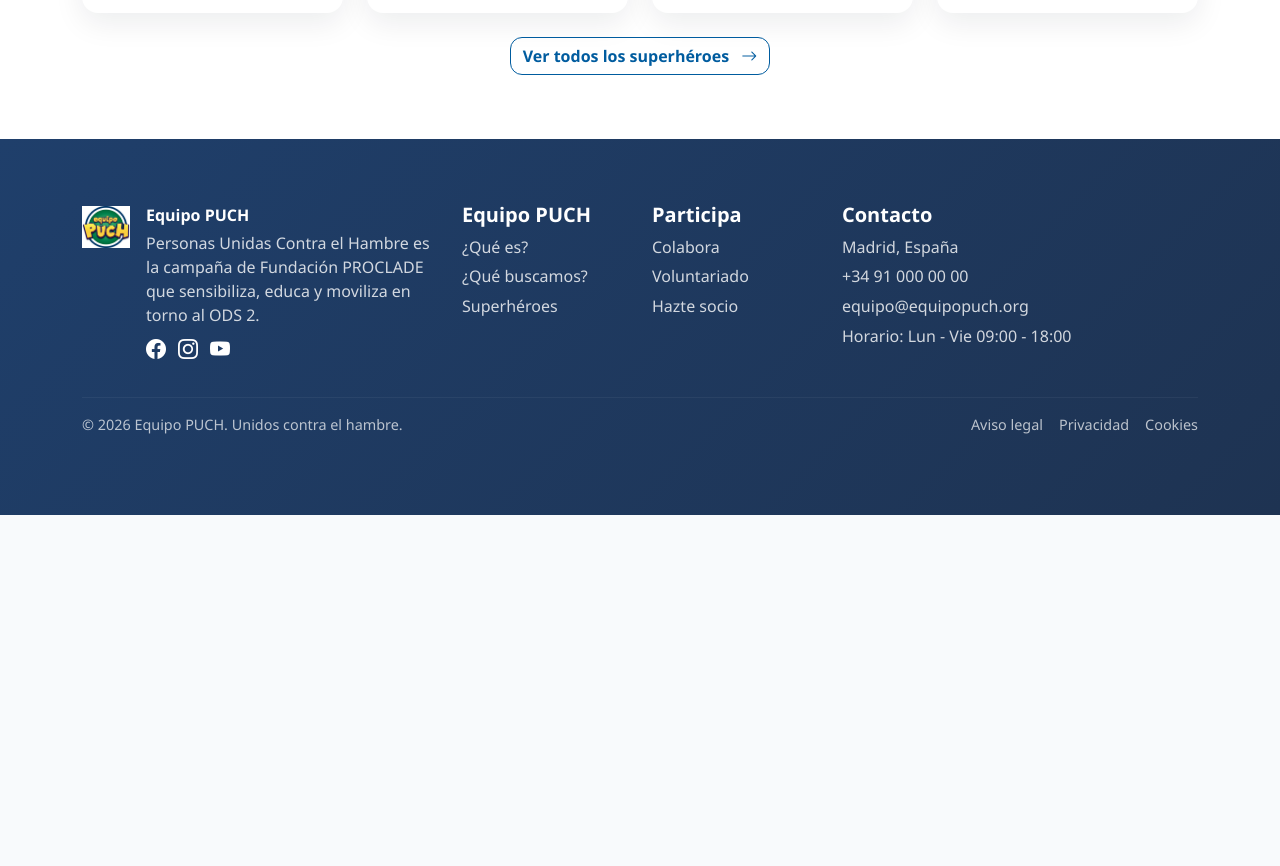
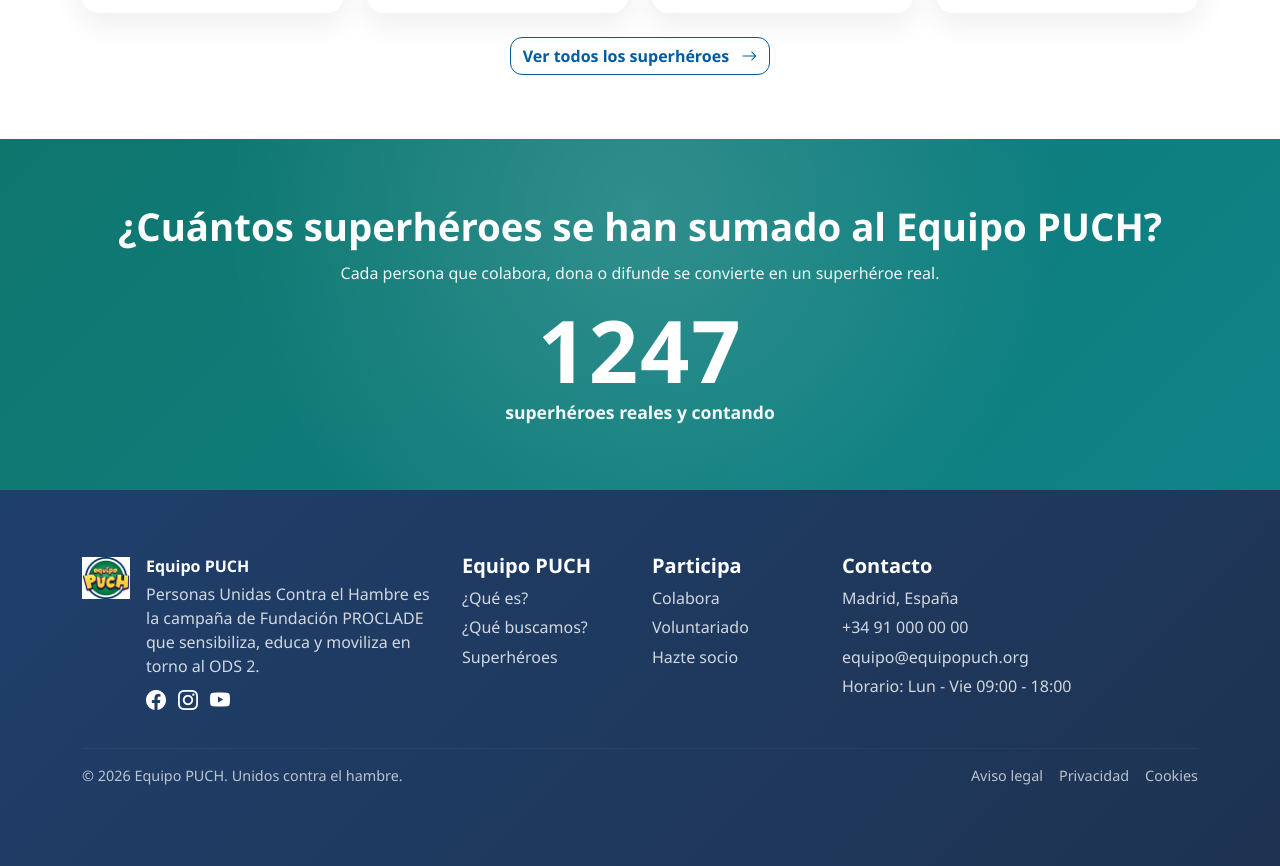
Before and after one commit to RoockDev/proyecto-proclade, a React (Vite) app in the folder frontend/: page / in a window 1280 px wide. Shown: the part 3080-3946 px from the top of the page. Before the commit the page ends 3595 px from the top, so only its background shows below. Built offline with nearby package versions, Linux system fonts and the light colour scheme; no server answers.

Commit message:
feat(home): añadir sección contador de superhoroes reales

```diff
--- a/frontend/src/features/home/pages/HomePage/HomePage.tsx
+++ b/frontend/src/features/home/pages/HomePage/HomePage.tsx
@@ -2,6 +2,7 @@
 import { AboutSection } from '../../sections/AboutSection/AboutSection';
 import { MissionSection } from '../../sections/MissionSection/MissionSection';
 import { WhoWeAreSection } from '../../sections/WhoWeAreSection/WhoWeAreSection';
+import { RealHeroesCounterSection } from '../../sections/RealHeroesCounterSection/RealHeroesCounterSection';
 
 export const HomePage = () => {
   return (
@@ -10,6 +11,7 @@
       <AboutSection />
       <MissionSection />
       <WhoWeAreSection />
+      <RealHeroesCounterSection />
     </>
   );
 };
--- /dev/null
+++ b/frontend/src/features/home/sections/RealHeroesCounterSection/RealHeroesCounterSection.css
@@ -0,0 +1,47 @@
+.real-heroes-counter {
+  position: relative;
+  overflow: hidden;
+}
+
+.real-heroes-counter::before {
+  content: '';
+  position: absolute;
+  inset: 0;
+  background: radial-gradient(
+    circle at 50% 20%,
+    rgba(255, 255, 255, 0.14),
+    transparent 60%
+  );
+  pointer-events: none;
+}
+
+.real-heroes-counter .container {
+  position: relative;
+}
+
+.real-heroes-counter__title {
+  font-size: clamp(1.75rem, 3vw, 2.6rem);
+  font-weight: 800;
+  margin-bottom: 0.75rem;
+}
+
+.real-heroes-counter__description {
+  max-width: 44rem;
+  margin: 0 auto 1.4rem;
+  opacity: 0.92;
+}
+
+.real-heroes-counter__value {
+  font-size: clamp(3rem, 7vw, 5.4rem);
+  font-weight: 900;
+  letter-spacing: 0.02em;
+  line-height: 1;
+  margin-bottom: 0.35rem;
+}
+
+.real-heroes-counter__label {
+  margin: 0;
+  font-size: 1.1rem;
+  font-weight: 700;
+  opacity: 0.95;
+}
--- /dev/null
+++ b/frontend/src/features/home/sections/RealHeroesCounterSection/RealHeroesCounterSection.tsx
@@ -0,0 +1,25 @@
+import { HOME_REAL_HEROES_COUNTER } from '../../content/home.content';
+import './RealHeroesCounterSection.css';
+
+export const RealHeroesCounterSection = () => {
+  const formattedValue = HOME_REAL_HEROES_COUNTER.value.toLocaleString('es-ES');
+
+  return (
+    <section className="real-heroes-counter section-padding gradient-teal">
+      <div className="container text-center">
+        <h2 className="real-heroes-counter__title">
+          ¿Cuántos superhéroes se han sumado al Equipo PUCH?
+        </h2>
+        <p className="real-heroes-counter__description">
+          Cada persona que colabora, dona o difunde se convierte en un
+          superhéroe real.
+        </p>
+
+        <p className="real-heroes-counter__value">{formattedValue}</p>
+        <p className="real-heroes-counter__label">
+          {HOME_REAL_HEROES_COUNTER.label}
+        </p>
+      </div>
+    </section>
+  );
+};
```
